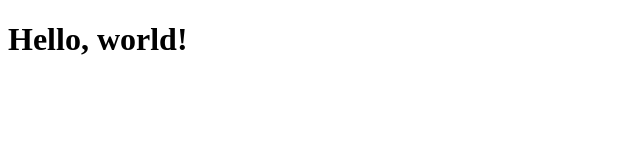
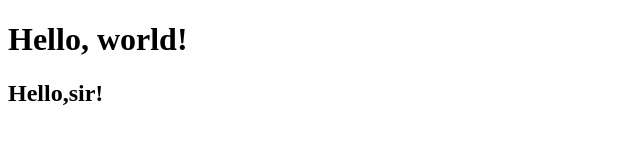
Before and after one commit to NickCod/demo, a plain HTML site: page index.html in a window 1280 px wide. Shown: the whole page, without its empty margins (0-640 px from the left). Drawn offline with Linux system fonts and the light colour scheme.

Commit message:
H2 added

```diff
--- a/index.html
+++ b/index.html
@@ -8,5 +8,6 @@
 </head>
 <body>
     <h1> Hеllo, world!</h1>
+    <h2>Hello,sir!</h2>
 </body>
 </html>
```
